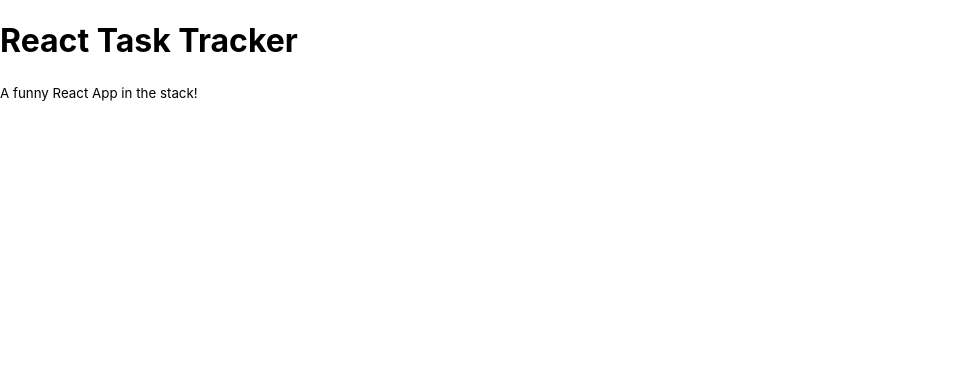
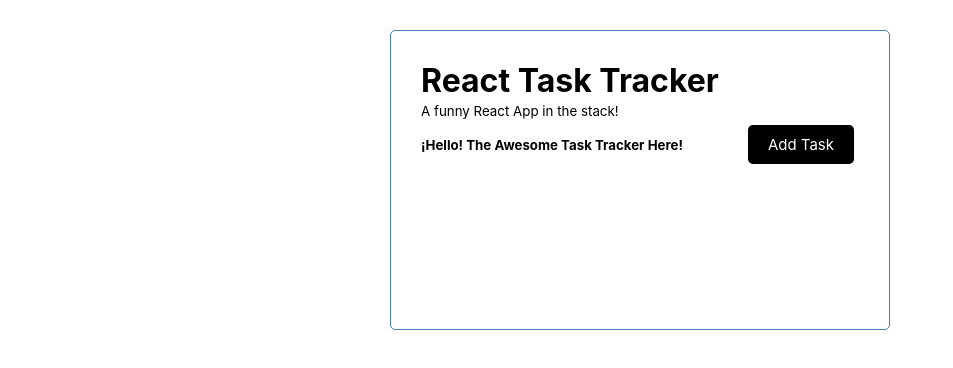
Before and after one commit to andrescanm/react-task-tracker, a React (Create React App) app: page / in a window 1280 px wide. Shown: the top 368 px of the page, without its empty margins (0-953 px from the left). Built offline with nearby package versions, Linux system fonts and the light colour scheme.

Commit message:
Header component

```diff
--- a/src/App.js
+++ b/src/App.js
@@ -1,3 +1,5 @@
+import Header from "./components/header";
+
 function App() {
 
   const appName = `Task Tracker`;
@@ -7,6 +9,7 @@
     <div className="container">
       <h1>React {appName}</h1>
       <small> {appDescription} </small>
+      <Header />
     </div>
   );
 }
--- /dev/null
+++ b/src/components/header.js
@@ -0,0 +1,10 @@
+const Header = () => {
+  return (
+      <div className="header">
+          <h5>¡Hello! The Awesome Task Tracker Here!</h5>
+          <button className="btn">Add Task</button>
+      </div>
+  )
+}
+
+export default Header
--- a/src/index.css
+++ b/src/index.css
@@ -1,6 +1,14 @@
+@import url('https://fonts.googleapis.com/css2?family=Poppins:wght@300;400&display=swap');
+
+* {
+  box-sizing: border-box;
+  margin: 0;
+  padding: 0;
+}
+
 body {
   margin: 0;
-  font-family: -apple-system, BlinkMacSystemFont, 'Segoe UI', 'Roboto', 'Oxygen',
+  font-family: -apple-system, BlinkMacSystemFont, 'Poppins', 'Segoe UI', 'Roboto', 'Oxygen',
     'Ubuntu', 'Cantarell', 'Fira Sans', 'Droid Sans', 'Helvetica Neue',
     sans-serif;
   -webkit-font-smoothing: antialiased;
@@ -11,3 +19,104 @@
   font-family: source-code-pro, Menlo, Monaco, Consolas, 'Courier New',
     monospace;
 }
+
+.container {
+  max-width: 500px;
+  margin: 30px auto;
+  overflow: auto;
+  min-height: 300px;
+  border: 1px solid steelblue;
+  padding: 30px;
+  border-radius: 5px;
+}
+
+.header {
+  display: flex;
+  justify-content: space-between;
+  align-items: center;
+  margin-bottom: 20px;
+}
+
+.btn {
+  display: inline-block;
+  background: #000;
+  color: #fff;
+  border: none;
+  padding: 10px 20px;
+  margin: 5px;
+  border-radius: 5px;
+  cursor: pointer;
+  text-decoration: none;
+  font-size: 15px;
+  font-family: inherit;
+}
+
+.btn:focus {
+  outline: none;
+}
+
+.btn:active {
+  transform: scale(0.98);
+}
+
+.btn-block {
+  display: block;
+  width: 100%;
+}
+
+.task {
+  background: #f4f4f4;
+  margin: 5px;
+  padding: 10px 20px;
+  cursor: pointer;
+}
+
+.task.reminder {
+  border-left: 5px solid green;
+}
+
+.task h3 {
+  display: flex;
+  align-items: center;
+  justify-content: space-between;
+}
+
+.add-form {
+  margin-bottom: 40px;
+}
+
+.form-control {
+  margin: 20px 0;
+}
+
+.form-control label {
+  display: block;
+}
+
+.form-control input {
+  width: 100%;
+  height: 40px;
+  margin: 5px;
+  padding: 3px 7px;
+  font-size: 17px;
+}
+
+.form-control-check {
+  display: flex;
+  align-items: center;
+  justify-content: space-between;
+}
+
+.form-control-check label {
+  flex: 1;
+}
+
+.form-control-check input {
+  flex: 2;
+  height: 20px;
+}
+
+footer {
+  margin-top: 30px;
+  text-align: center;
+}
```
